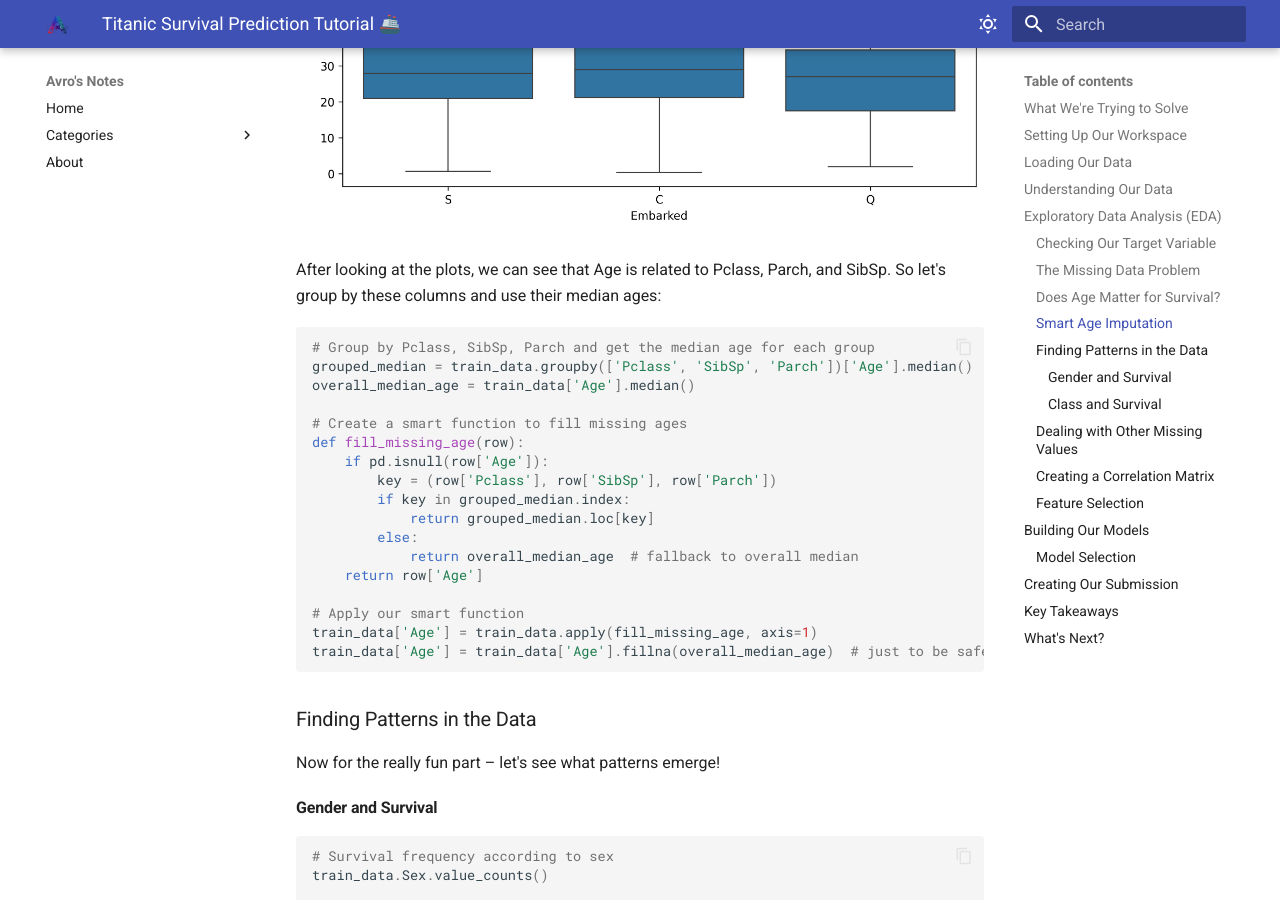
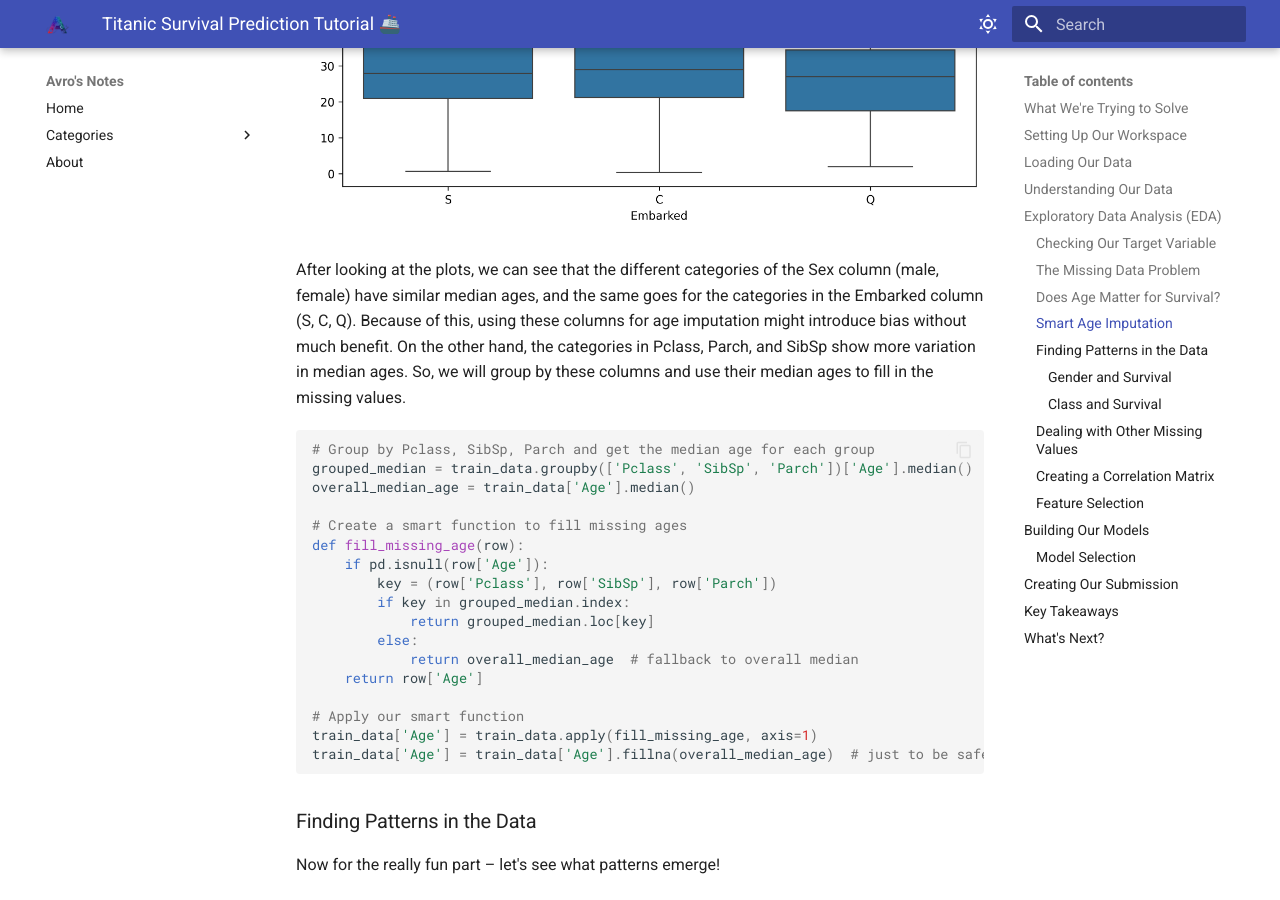
Before and after one commit to ItsTHEAvro/notes, an MkDocs documentation site: the page built from docs/kaggle/titanic/titanic_tutorial_01.md, in a window 1280 px wide and 900 px high, scrolled down 5851 px. Built offline with MkDocs 1.6.1 and Material for MkDocs 9.7.7, drawn with Linux system fonts in a browser that asks for light colours.

Commit message:
Update boxplot description

````diff
--- a/docs/kaggle/titanic/titanic_tutorial_01.md
+++ b/docs/kaggle/titanic/titanic_tutorial_01.md
@@ -139,7 +139,7 @@ Here are the age distribution plots that help us understand which features are r
 ![Age Distribution by Sex](images/age_distribution_by_Sex.png)
 ![Age Distribution by Embarked](images/age_distribution_by_Embarked.png)
 
-After looking at the plots, we can see that Age is related to Pclass, Parch, and SibSp. So let's group by these columns and use their median ages:
+After looking at the plots, we can see that the different categories of the Sex column (male, female) have similar median ages, and the same goes for the categories in the Embarked column (S, C, Q). Because of this, using these columns for age imputation might introduce bias without much benefit. On the other hand, the categories in Pclass, Parch, and SibSp show more variation in median ages. So, we will group by these columns and use their median ages to fill in the missing values.
 
 ```python
 # Group by Pclass, SibSp, Parch and get the median age for each group
````
